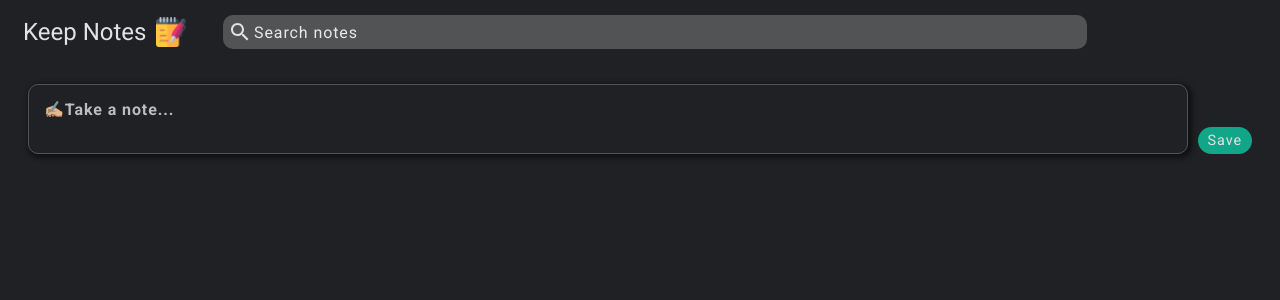
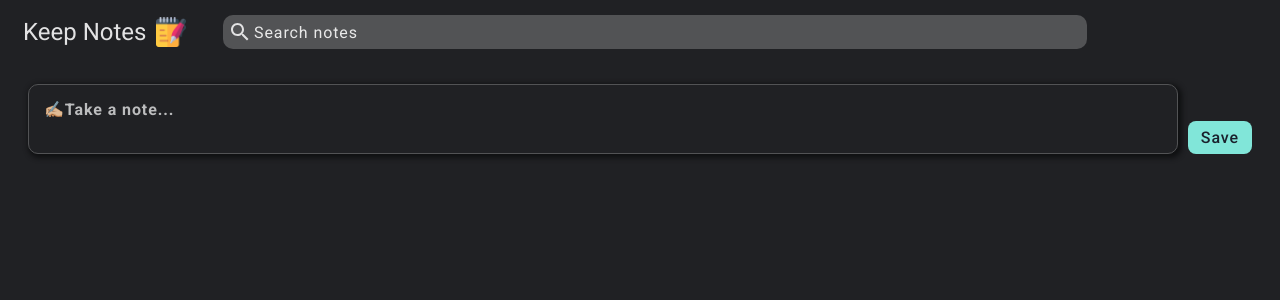
Before and after one commit to Suvradippaul/Keep-Notes, a React (Vite) app: page / in a window 1280 px wide. Shown: the top 300 px of the page. Built offline with nearby package versions, Linux system fonts and the light colour scheme.

Commit message:
Fix: Save Button visibility

```diff
--- a/src/assets/css/Body.css
+++ b/src/assets/css/Body.css
@@ -39,16 +39,18 @@
 
 #addNoteBtn {
   cursor: pointer;
-  font-size: 0.9rem;
+  font-size: 1rem;
   letter-spacing: 0.9px;
-  padding: 5px 10px 5px 10px;
-  background-color: #12a689;
-  border-radius: 20px;
+  padding: 7px 13px 7px 13px;
+  background-color: rgba(129, 230, 217, 1);
+  color: rgba(26, 32, 44, 1);
+  font-weight: 500;
+  border-radius: 8px;
   border: none;
   margin-left: 10px;
   transition: background-color 0.2s ease-in-out;
 }
 
 #addNoteBtn:hover {
-  background: #0d7761;
+  background: rgba(79, 209, 197, 1);
 }
```
